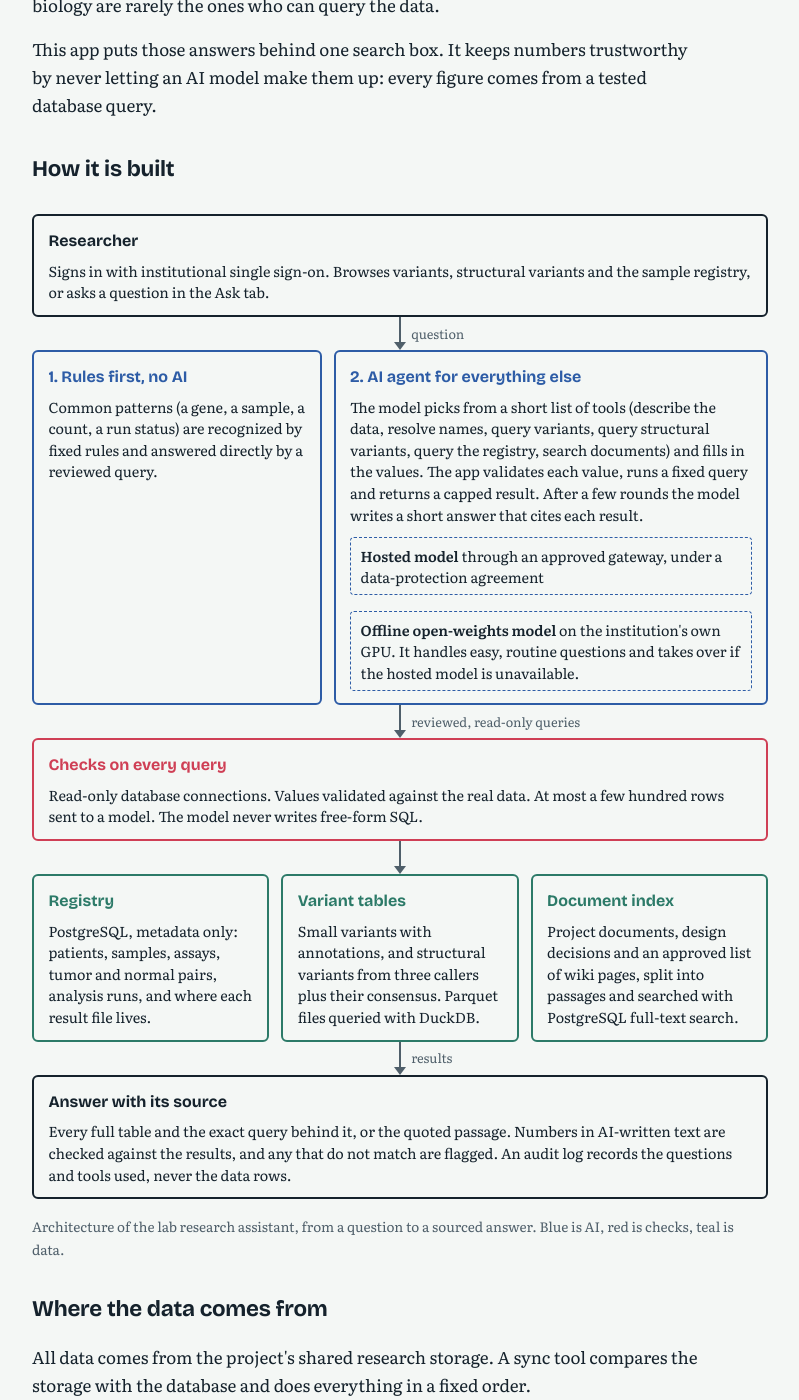
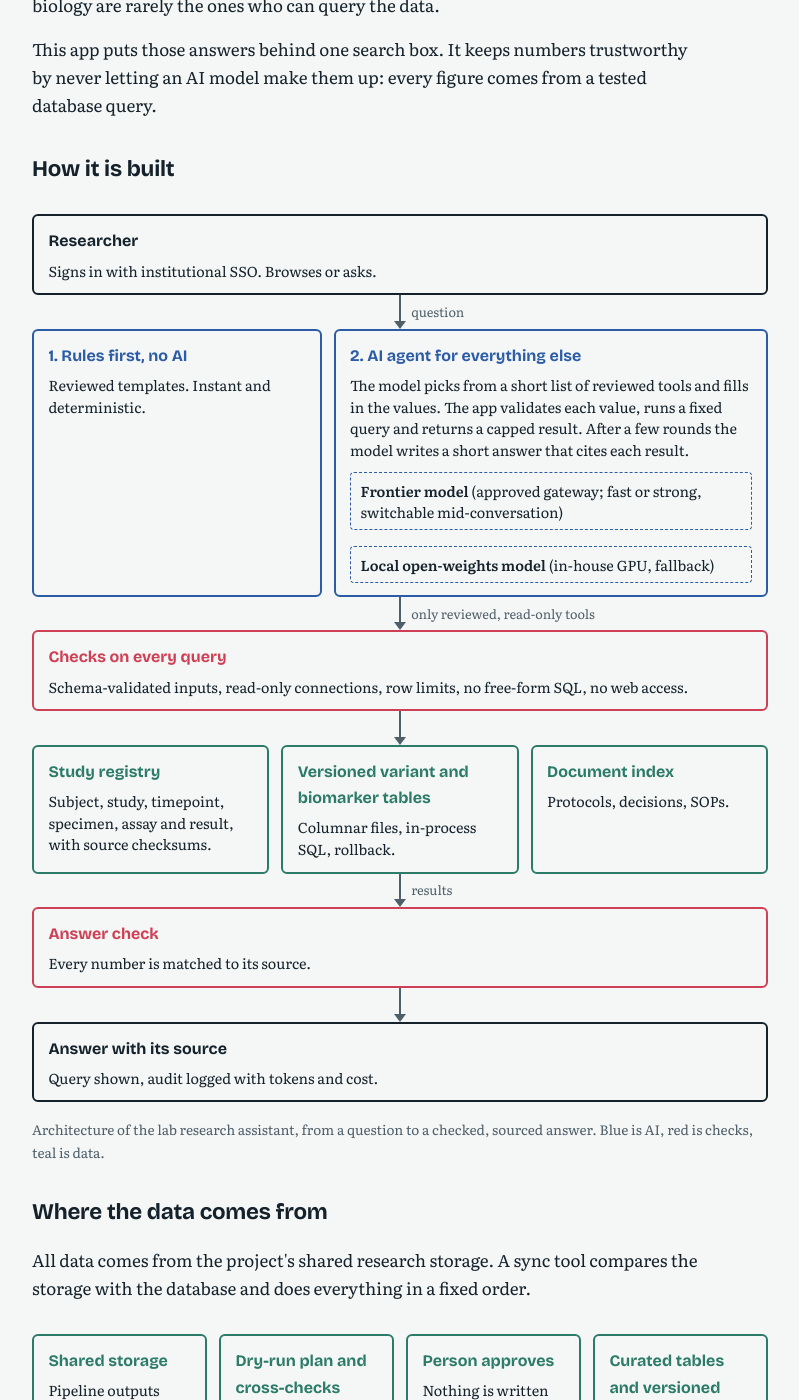
Before and after one commit to pawarad/pawarad.github.io, a Jekyll site: the page built from projects/lab-assistant.html, in a window 1280 px wide and 1400 px high, scrolled down 626 px. Shown: the whole window, without its empty margins (240-1039 px from the left). Built offline with Jekyll 4.4.1, drawn with Linux system fonts in a browser that asks for light colours; some of the changed text lies outside the part shown.

Commit message:
Add architecture post; update lab assistant diagram
Co-Authored-By: Claude Sonnet 5.5 <noreply@anthropic.com>
Claude-Session: https://claude.ai/code/session_01DthkQ5JwuHJMNNpGkuqXGQ

```diff
--- a/projects/lab-assistant.html
+++ b/projects/lab-assistant.html
@@ -23,7 +23,7 @@ permalink: /projects/lab-assistant/
     <div class="arch-stage">
       <div class="node user">
         <h4>Researcher</h4>
-        <p>Signs in with institutional single sign-on. Browses variants, structural variants and the sample registry, or asks a question in the Ask tab.</p>
+        <p>Signs in with institutional SSO. Browses or asks.</p>
       </div>
     </div>
     <div class="arch-arrow"><span>question</span></div>
@@ -31,51 +31,59 @@ permalink: /projects/lab-assistant/
     <div class="arch-stage split">
       <div class="node rules">
         <h4>1. Rules first, no AI</h4>
-        <p>Common patterns (a gene, a sample, a count, a run status) are recognized by fixed rules and answered directly by a reviewed query.</p>
+        <p>Reviewed templates. Instant and deterministic.</p>
       </div>
       <div class="node ai">
         <h4>2. AI agent for everything else</h4>
-        <p>The model picks from a short list of tools (describe the data, resolve names, query variants, query structural variants, query the registry, search documents) and fills in the values. The app validates each value, runs a fixed query and returns a capped result. After a few rounds the model writes a short answer that cites each result.</p>
+        <p>The model picks from a short list of reviewed tools and fills in the values. The app validates each value, runs a fixed query and returns a capped result. After a few rounds the model writes a short answer that cites each result.</p>
         <div class="chips">
-          <p class="chip"><strong>Hosted model</strong> through an approved gateway, under a data-protection agreement</p>
-          <p class="chip"><strong>Offline open-weights model</strong> on the institution's own GPU. It handles easy, routine questions and takes over if the hosted model is unavailable.</p>
+          <p class="chip"><strong>Frontier model</strong> (approved gateway; fast or strong, switchable mid-conversation)</p>
+          <p class="chip"><strong>Local open-weights model</strong> (in-house GPU, fallback)</p>
         </div>
       </div>
     </div>
-    <div class="arch-arrow"><span>reviewed, read-only queries</span></div>
+    <div class="arch-arrow"><span>only reviewed, read-only tools</span></div>
 
     <div class="arch-stage">
       <div class="node guard">
         <h4>Checks on every query</h4>
-        <p>Read-only database connections. Values validated against the real data. At most a few hundred rows sent to a model. The model never writes free-form SQL.</p>
+        <p>Schema-validated inputs, read-only connections, row limits, no free-form SQL, no web access.</p>
       </div>
     </div>
     <div class="arch-arrow"><span></span></div>
 
     <div class="arch-stage three">
       <div class="node data">
-        <h4>Registry</h4>
-        <p>PostgreSQL, metadata only: patients, samples, assays, tumor and normal pairs, analysis runs, and where each result file lives.</p>
+        <h4>Study registry</h4>
+        <p>Subject, study, timepoint, specimen, assay and result, with source checksums.</p>
       </div>
       <div class="node data">
-        <h4>Variant tables</h4>
-        <p>Small variants with annotations, and structural variants from three callers plus their consensus. Parquet files queried with DuckDB.</p>
+        <h4>Versioned variant and biomarker tables</h4>
+        <p>Columnar files, in-process SQL, rollback.</p>
       </div>
       <div class="node data">
         <h4>Document index</h4>
-        <p>Project documents, design decisions and an approved list of wiki pages, split into passages and searched with PostgreSQL full-text search.</p>
+        <p>Protocols, decisions, SOPs.</p>
       </div>
     </div>
     <div class="arch-arrow"><span>results</span></div>
 
     <div class="arch-stage">
+      <div class="node guard">
+        <h4>Answer check</h4>
+        <p>Every number is matched to its source.</p>
+      </div>
+    </div>
+    <div class="arch-arrow"><span></span></div>
+
+    <div class="arch-stage">
       <div class="node answer">
         <h4>Answer with its source</h4>
-        <p>Every full table and the exact query behind it, or the quoted passage. Numbers in AI-written text are checked against the results, and any that do not match are flagged. An audit log records the questions and tools used, never the data rows.</p>
+        <p>Query shown, audit logged with tokens and cost.</p>
       </div>
     </div>
 
-    <figcaption id="arch-cap">Architecture of the lab research assistant, from a question to a sourced answer. Blue is AI, red is checks, teal is data.</figcaption>
+    <figcaption id="arch-cap">Architecture of the lab research assistant, from a question to a checked, sourced answer. Blue is AI, red is checks, teal is data.</figcaption>
   </figure>
 
   <div class="prose">
@@ -85,12 +93,12 @@ permalink: /projects/lab-assistant/
 
   <figure class="arch intake" aria-labelledby="intake-cap">
     <div class="arch-stage four">
-      <div class="node data"><h4>Shared storage</h4><p>Sample sheets and results from each analysis tool.</p></div>
-      <div class="node data"><h4>Dry run</h4><p>The sync tool plans its changes. A person reviews them and approves by a short fingerprint.</p></div>
-      <div class="node data"><h4>Staging, then curated tables</h4><p>Each source file is copied in, mapped, and checked for consistency. Every row records the version of the file it came from.</p></div>
-      <div class="node data"><h4>Variant tables</h4><p>Rebuilt from caller output and annotations by tested scripts that refuse to write if a check fails.</p></div>
+      <div class="node data"><h4>Shared storage</h4><p>Pipeline outputs from each analysis tool.</p></div>
+      <div class="node data"><h4>Dry-run plan and cross-checks</h4><p>The sync tool writes a plan, and independent queries cross-check it.</p></div>
+      <div class="node data"><h4>Person approves</h4><p>Nothing is written until a person approves the exact plan.</p></div>
+      <div class="node data"><h4>Curated tables and versioned builds</h4><p>Every row records its source file and checksum. Builds are checked and never edited in place.</p></div>
     </div>
-    <figcaption id="intake-cap">How project data reaches the database. Nothing is written until a person approves the plan.</figcaption>
+    <figcaption id="intake-cap">How project data reaches the database. Nothing is written until a person approves the exact plan.</figcaption>
   </figure>
 
   <div class="prose">
@@ -116,6 +124,7 @@ permalink: /projects/lab-assistant/
     <p>Next, we are exploring more projects with per-project access control, saved conversations, indexing of analysis pipeline code, and a tightly guarded and clearly labeled fallback for free-form queries.</p>
 
     <p class="prose-note">This page describes the design. It contains no patient data, sample identifiers or internal names.</p>
+    <p>Read more: <a href="{{ '/blog/rules-first-models-second-checks-always/' | relative_url }}">Rules first, models second, checks always</a></p>
   </div>
   <footer class="post-foot">
     <p><a href="{{ '/' | relative_url }}#projects">All projects</a></p>
```
Also changed, not shown: _posts/2026-11-05-rules-first-models-second-checks-always.md (added, +105 -0 lines).
